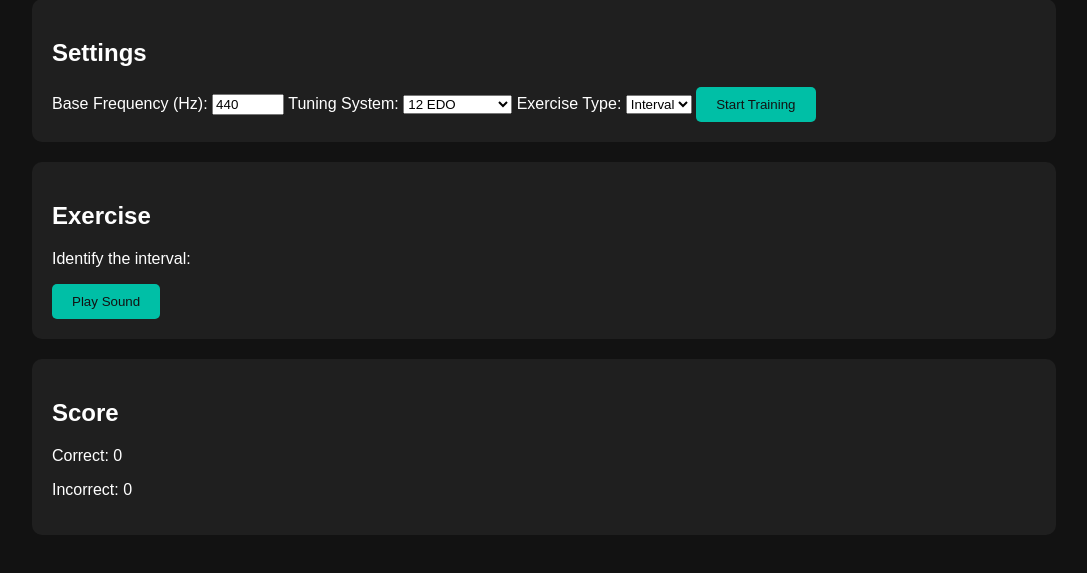
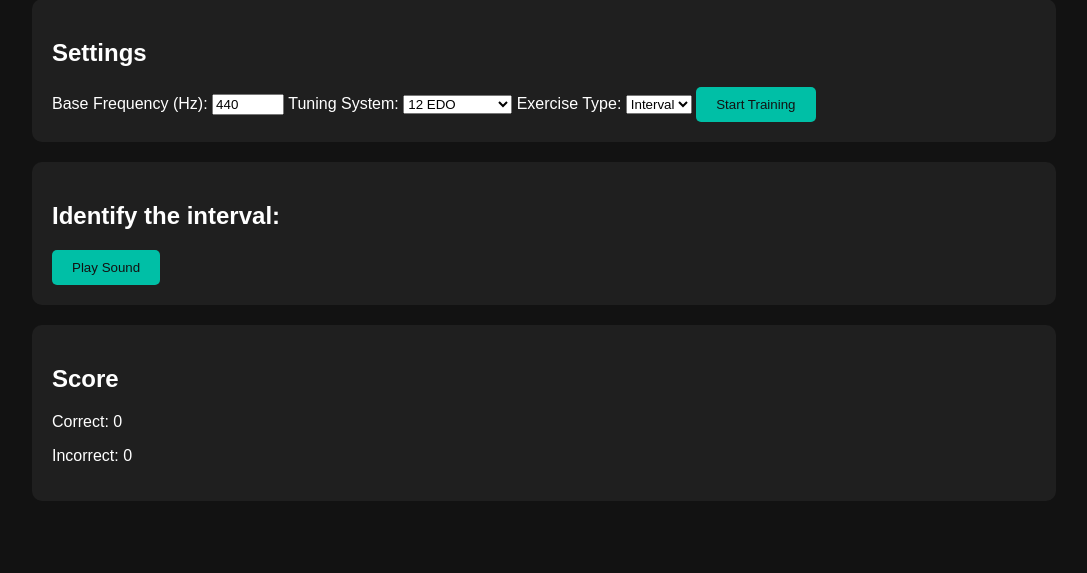
Before and after one commit to Mshaf397/Microtonal-Name-That-Note-, a plain HTML site: page index.html in a window 1280 px wide. Shown: the part 99-672 px from the top of the page, without its empty margins (96-1183 px from the left). Drawn offline with Linux system fonts and the light colour scheme.

Commit message:
Update index.html

```diff
--- a/index.html
+++ b/index.html
@@ -36,8 +36,7 @@
         </div>
 
         <div class="exercise">
-            <h2>Exercise</h2>
-            <p id="instruction">Identify the interval:</p>
+            <h2 id="instruction">Identify the interval:</h2>
             <button id="play-sound">Play Sound</button>
             <div class="options" id="options-container"></div>
         </div>
@@ -47,6 +46,8 @@
             <p>Correct: <span id="correct-score">0</span></p>
             <p>Incorrect: <span id="incorrect-score">0</span></p>
         </div>
+
+        <div class="feedback" id="feedback"></div>
     </div>
 
     <script src="script.js"></script>
```
